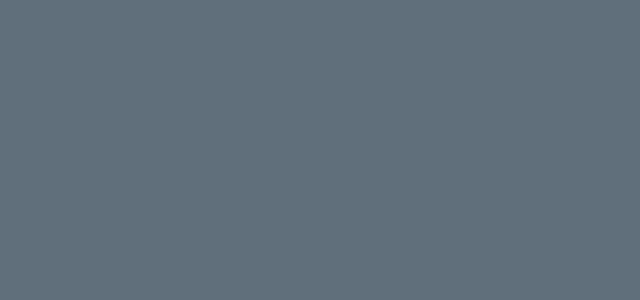
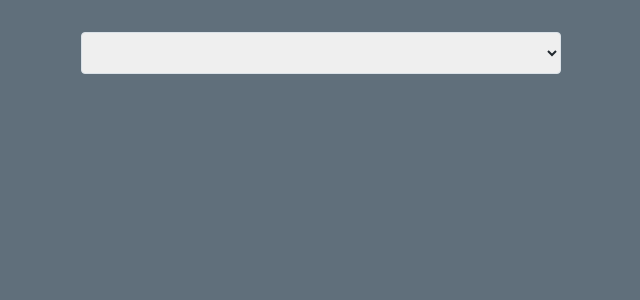
Before and after one commit to aristotele/advanced-vue-component-design, a Vue app: page / in a window 1280 px wide. Shown: the top 300 px of the page, without its empty margins (319-959 px from the left). Built offline with nearby package versions, Linux system fonts and the light colour scheme.

Commit message:
Simple html controlled component select

```diff
--- a/package.json
+++ b/package.json
@@ -9,6 +9,8 @@
   },
   "dependencies": {
     "core-js": "^3.6.5",
+    "jquery": "^3.5.1",
+    "select2": "^4.0.13",
     "vue": "^2.6.11"
   },
   "devDependencies": {
--- a/src/App.vue
+++ b/src/App.vue
@@ -1,14 +1,55 @@
 <template>
   <div class="min-h-screen bg-grey-darker p-8">
-    <div class="max-w-sm mx-auto"></div>
+    <div class="max-w-sm mx-auto">
+      <base-select v-model="selectedColor" :options="colors"></base-select>
+
+      <hr />
+    </div>
   </div>
 </template>
 
 <script>
+/* eslint-disable no-unused-vars */
+import $ from "jquery"
+import select2 from "select2"
+import "select2/dist/css/select2.min.css"
+
+import BaseSelect from "./assets/js/components/BaseSelect"
+
 export default {
   name: "App",
 
-  components: {}
+  components: { BaseSelect },
+
+  data() {
+    return {
+      selectedColor: "",
+      colors: [
+        { id: 1, value: "red" },
+        { id: 2, value: "green" },
+        { id: 3, value: "orange" }
+      ]
+    }
+  },
+
+  methods: {
+    triggerSelectInput(event) {
+      // console.log("event", event)
+      // this.selectedColor = event
+    }
+  },
+
+  mounted() {
+    var vm = this
+
+    // $("#select2")
+    //   .select2()
+    //   .on("change", function() {
+    //     // console.log(this.value)
+    //     vm.selectedColor = this.value
+    //     // vm.$emit("input", this.value)
+    //   })
+  }
 }
 </script>
 
--- /dev/null
+++ b/src/assets/js/components/BaseSelect.vue
@@ -0,0 +1,22 @@
+<template>
+  <select
+    :value="value"
+    @input="$emit('input', $event.target.value)"
+    class="form-input"
+  >
+    <option
+      v-for="option in options"
+      :key="option.id"
+      :value="option.id"
+      v-text="option.value"
+    ></option>
+  </select>
+</template>
+
+<script>
+export default {
+  props: ["value", "options"]
+}
+</script>
+
+<style></style>
```
Also changed, not shown: 1 other file (tests, documents, lock files or other folders).
